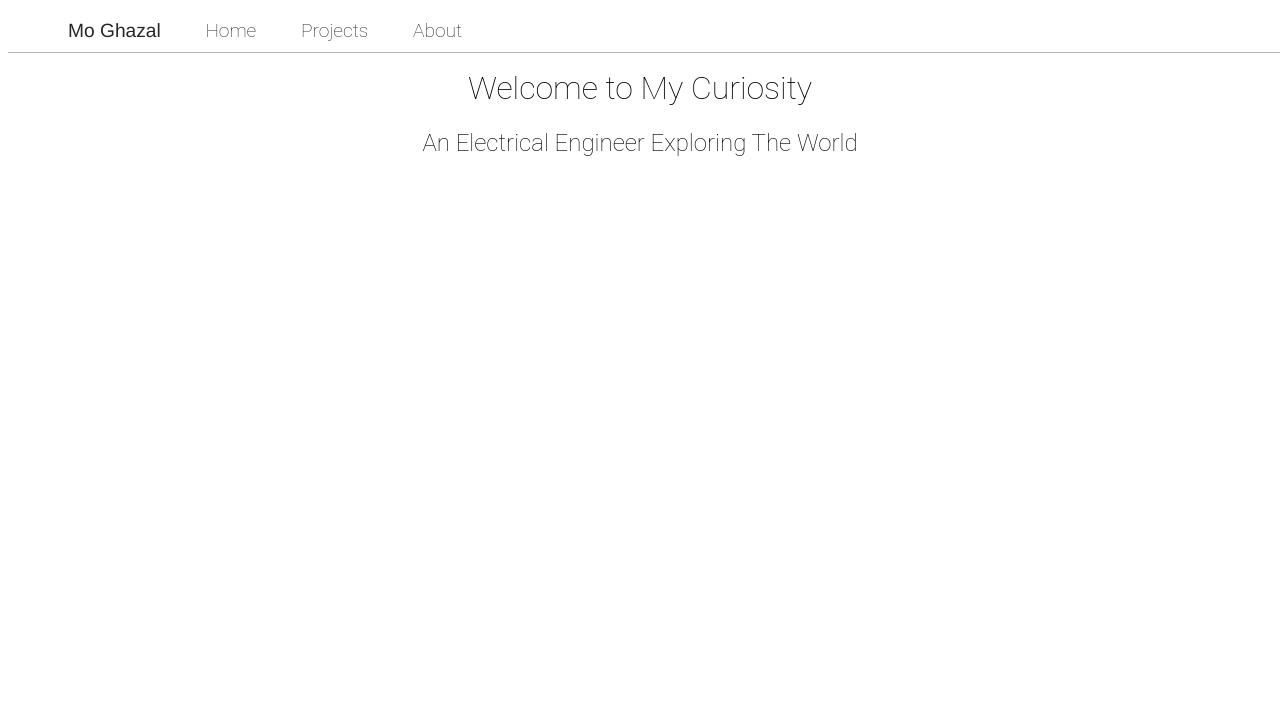
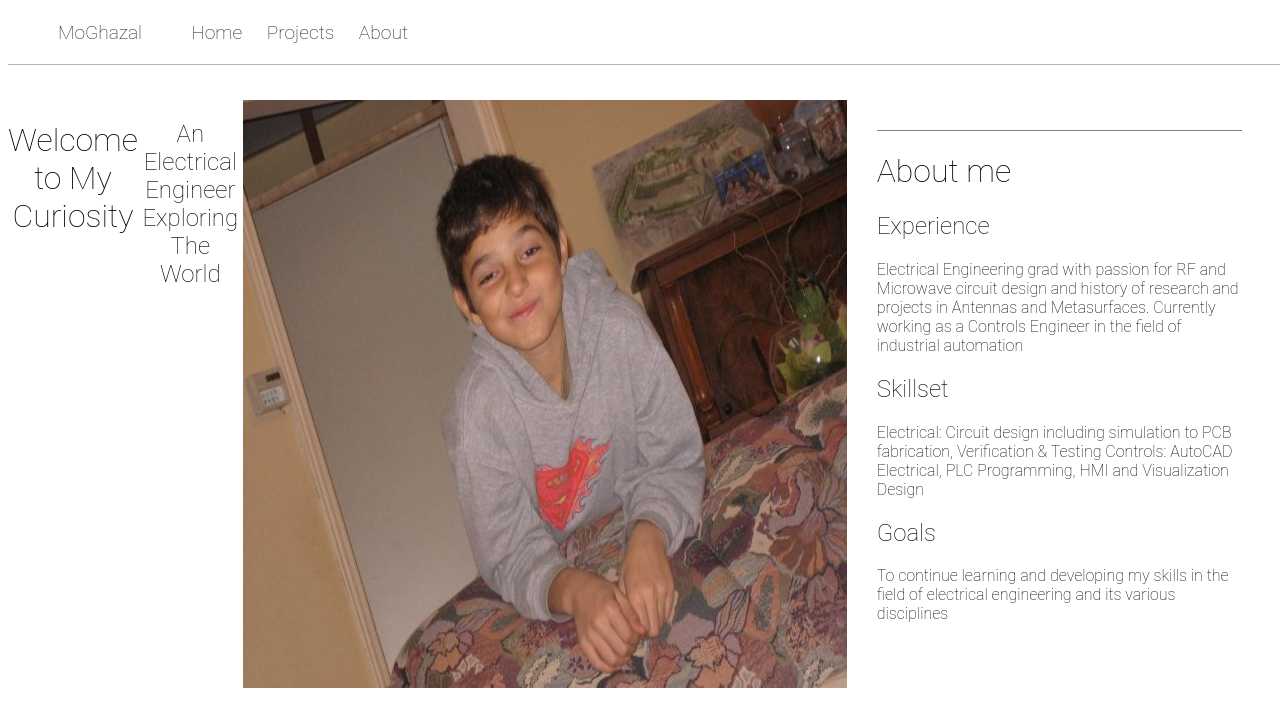
Before and after one commit to MohamedGhazal/moghazal, a plain HTML site: page index.html in a window 1280 px wide. Drawn offline with Linux system fonts and the light colour scheme.

Commit message:
playing around with navbar and colors

```diff
--- a/index.css
+++ b/index.css
@@ -1,24 +1,25 @@
 * {
     font-family: 'Roboto', sans-serif;
     font-weight: 100;
+    text-decoration: none;
 }
 
-li.logo{
-    font-family:'Franklin Gothic Medium', 'Arial Narrow', Arial, sans-serif;
-}
 .navbar {
     position: fixed;
     top: 0;
     width: 100%;
     background-color: white;
-    opacity: 85%;
+    opacity: 90%;
     text-align:start;
     font-size: larger;
     border-bottom-color: rgba(152, 152, 152, 0.788);
     border-bottom-style:solid;
     border-width: 1px;
     padding-bottom: 10px;
-    background-blend-mode: hue;
+    backdrop-filter: blur(20%);
+    margin-top: 0;
+
+
 }
 
 .navbar li{
@@ -26,11 +27,14 @@ li.logo{
     padding: 0px 20px;
     list-style-type: none;
     align-items: end;
+    padding: 10px;
 
+}
+#navbarSpacer li{
+    padding-right: 100%;
 }
 
 .navbar a{
-    text-decoration: none;
     color: black;
 }
 
@@ -38,9 +42,27 @@ li.logo{
     background-color: white;
     color: black;
     text-align: center;
-    padding-top: 40px;
-    background-image:element("resources/sly-fox.jpg")
+    margin-top: 100px;
+    display: flex;
 }
+
+banner.h2 {
+    color: white;
+}
+
+.about{
+    text-align: start;
+    margin: 30px;
+    border-top: 1px solid gray
+}
+
 #sly-guy {
-    visibility: hidden;
+    visibility: true;
 }
+
+a.logo{
+    color: black;
+    font-weight: bold;
+    text-decoration: none;
+
+}
--- a/index.html
+++ b/index.html
@@ -9,21 +9,39 @@
     <body>
         <!-- Navigation Bar -->
         <nav>
-            <ul class="navbar">
-                <li class = "logo">Mo Ghazal</li>
-
-                <li><a href="">Home</a></li>
-                <li><a href="">Projects</a></li>
-                <li><a href="">About</a></li>
-            </ul>
+            <div>
+                <ul class="navbar">
+                    <li><a href="">MoGhazal</a></li>
+                    <li id="navbarSpacer"><p> </p></li>
+                    <li><a href="">Home</a></li>
+                    <li><a href="">Projects</a></li>
+                    <li><a href="">About</a></li>
+                </ul>
+            </div>
         </nav>
 
         <div class="banner">
             <h1>Welcome to My Curiosity</h1>
             <h2> An Electrical Engineer Exploring The World</h2>
 
-            <img id="sly-guy" src="sly-fox.jpg"
+            <img id="sly-guy" src="resources/sly-fox.jpg"
         </div>
+        <div class="about">
+            <h1>About me</h1>
+                <div>
+                    <h2>Experience</h2>
+                        <p>Electrical Engineering grad with passion for RF and Microwave circuit design and history of research and projects in Antennas and Metasurfaces. Currently working as a Controls Engineer in the field of industrial automation </p>
+                    <h2>Skillset</h2>
+                        <p>Electrical: Circuit design including simulation to PCB fabrication, Verification & Testing
+                            Controls: AutoCAD Electrical, PLC Programming, HMI and Visualization Design</p>
+                    <h2>Goals</h2>
+                            <p>To continue learning and developing my skills in the field of electrical engineering and its various disciplines</p>
+
+                </div>
+                <div>
+                    <img id="aboutMePic"href="projects.jpg">
+                </div>
+
 
     </body>
     </html>
```
